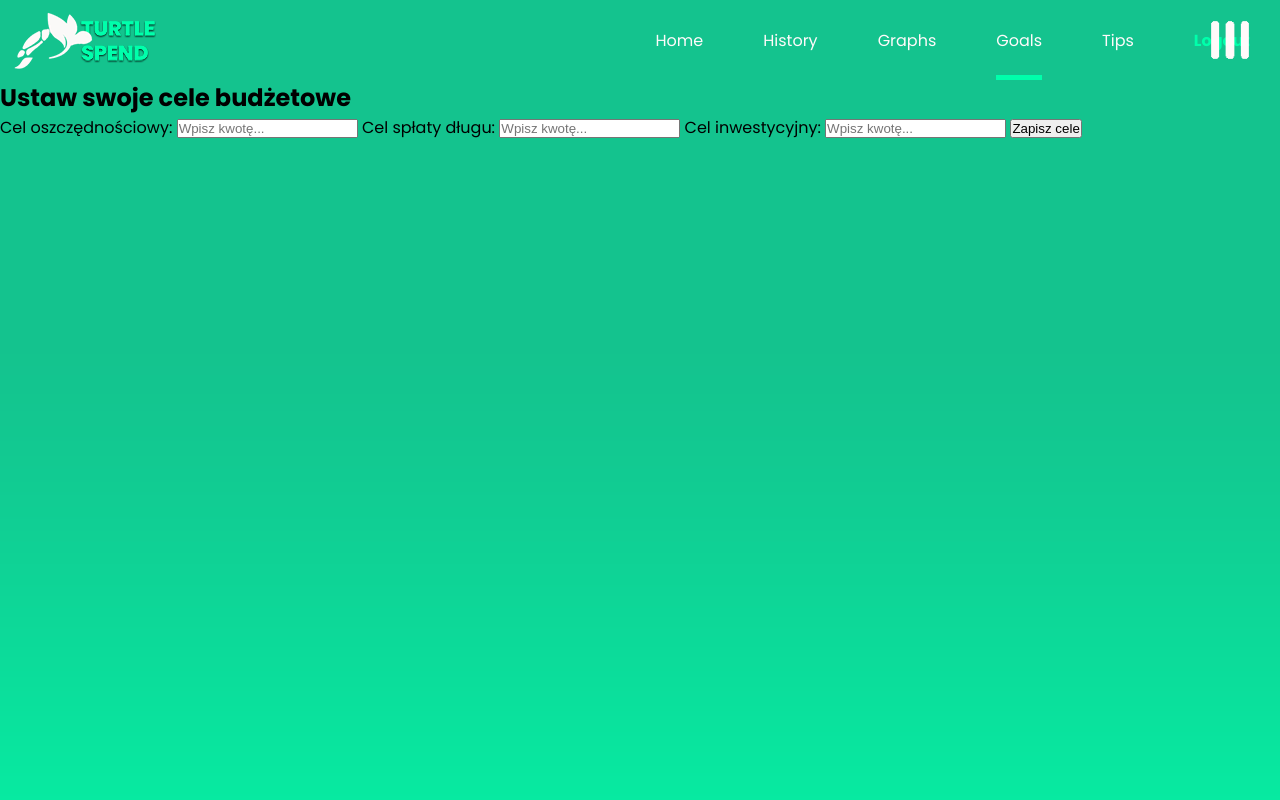
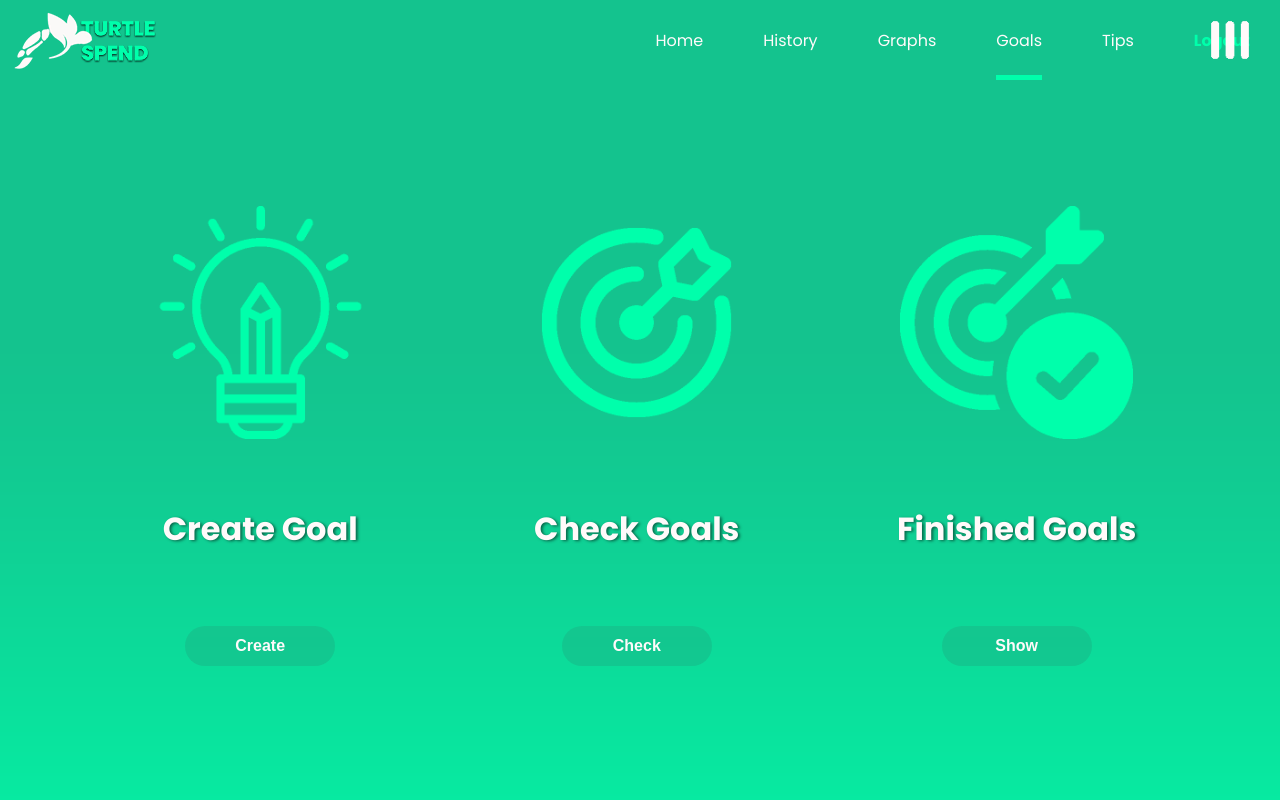
Before and after one commit to AlanWes/Budget-Managment-App, a Django app: page /goals/ in a window 1280 px wide. Run offline with Django 4.2, Linux system fonts and the light colour scheme; a user stored in the database is signed in.

Commit message:
new goals template, style

```diff
--- a/src_projects/Project_Budget/static/css/goals.css
+++ b/src_projects/Project_Budget/static/css/goals.css
@@ -2,7 +2,9 @@
 
 :root {
   --back-top: url('/static/images/back-top.png');
-  --back-bottom: url('/static/images/back-bottom.png');
+  --finished: url('/static/images/finished.png');
+  --list: url('/static/images/list.png');
+  --create: url('/static/images/create.png');
 }
 
 * {
@@ -15,11 +17,13 @@
 body {
   font-family: 'Poppins';
   font-weight: 400;
-  background-image: var(--back-top);
 }
 
 .container {
   overflow: hidden;
+  background-image: var(--back-top);
+  background-position: top center;
+  background-repeat: no-repeat;
 }
 
 .underline {
@@ -41,7 +45,7 @@ body {
   height: 10vh;
   width: 100vw;
   max-width: 100%;
-  background-color: rgb(20, 195, 142, 1);
+  background-color: transparent;
   background-size: cover;
   box-sizing: border-box;
   z-index: 999;
@@ -84,6 +88,102 @@ body {
 }
 
 /* MAIN APP */
+
+/* MAIN NAVIGATOR */
+
+.main {
+  display: flex;
+  flex-direction: row;
+  justify-content: space-evenly;
+  align-items: center;
+  height: 90vh;
+  width: 100vw;
+}
+
+.main button {
+  width: 150px;
+  height: 40px;
+  font-size: 1em;
+  font-weight: 600;
+  color: rgb(255,250,250);
+  border: none;
+  border-radius: 2em;
+  background-color: rgb(20, 195, 142, 0.8);
+  margin: 0.5em;
+}
+
+.main button:hover {
+  background-color: rgb(20, 195, 142, 1);
+}
+
+.main .create {
+  display: flex;
+  flex-direction: column;
+  justify-content: space-evenly;
+  align-items: center;
+  height: 600px;
+}
+
+.main .create h1 {
+  color: rgb(255,250,250);
+  text-shadow: 2px 1px 3px rgb(0,0,0, 0.5);
+}
+
+.main .create .create-img {
+  display: flex;
+  width: 233px;
+  height: 233px;
+  background-image: var(--create);
+  background-size: contain;
+  background-repeat: no-repeat;
+  background-position: center;
+}
+
+.main .list {
+  display: flex;
+  flex-direction: column;
+  justify-content: space-evenly;
+  align-items: center;
+  height: 600px;
+}
+
+.main .list h1 {
+  color: rgb(255,250,250);
+  text-shadow: 2px 1px 3px rgb(0,0,0, 0.5);
+}
+
+.main .list .list-img {
+  display: flex;
+  width: 233px;
+  height: 233px;
+  background-image: var(--list);
+  background-size: contain;
+  background-repeat: no-repeat;
+  background-position: center;
+}
+
+.main .finished {
+  display: flex;
+  flex-direction: column;
+  justify-content: space-evenly;
+  align-items: center;
+  height: 600px;
+}
+
+.main .finished h1 {
+  color: rgb(255,250,250);
+  text-shadow: 2px 1px 3px rgb(0,0,0, 0.5);
+}
+
+.main .finished .finished-img {
+  display: flex;
+  width: 233px;
+  height: 233px;
+  background-image: var(--finished);
+  background-size: contain;
+  background-repeat: no-repeat;
+  background-position: center;
+}
 
 /* MEDIA */
 
--- a/src_projects/Project_Budget/static/css/graphs.css
+++ b/src_projects/Project_Budget/static/css/graphs.css
@@ -88,8 +88,7 @@ body {
   width: 100vw;
   height: 90vh;
   background-image: var(--back-top);
-  background-size: cover;
-  background-position: center;
+  background-position: bottom;
 }
 
 .expense {
@@ -99,8 +98,7 @@ body {
   width: 100vw;
   height: 100vh;
   background-image: var(--back-bottom);
-  background-size: cover;
-  background-position: center;
+  background-position: top;
 }
 
 .income-graph {
--- a/src_projects/Project_Budget/static/css/home.css
+++ b/src_projects/Project_Budget/static/css/home.css
@@ -204,7 +204,7 @@ input[type=number]::-webkit-outer-spin-button {
 .income-section form .income-how h1 {
   position: relative;
   z-index: 2;
-  font-size: 3em;
+  font-size: 2.8em;
   font-weight: 600;
   color: rgb(255,250,250);
   text-shadow: 2px 0px 1px rgb(0,0,0, 0.5);
@@ -314,7 +314,7 @@ input[type=number]::-webkit-outer-spin-button {
 .spend-section form .spend-how h1 {
   position: relative;
   z-index: 2;
-  font-size: 3em;
+  font-size: 2.8em;
   font-weight: 600;
   color: rgb(255,250,250);
   text-shadow: 2px 0px 1px rgb(0,0,0, 0.5);
--- a/src_projects/Project_Budget/static/js/goals.js
+++ b/src_projects/Project_Budget/static/js/goals.js
@@ -1,28 +1,30 @@
 /// FOR CSS
 
-///MOBILE MENU BTN
+///NAVIGATOR
 
-const menubtn = document.querySelector(".menu-btn")
-const navLinks = document.querySelector(".nav-links")
+const createBtn = document.querySelector('.create button');
+const listBtn = document.querySelector('.list button');
+const finishedBtn = document.querySelector('.finished button');
+const createDiv = document.querySelector('.goals-create');
+const listDiv = document.querySelector('.goals-list');
+const finishedDiv = document.querySelector('.goals-finished');
+const mainDiv = document.querySelector('.main');
 
-menubtn.addEventListener('click',()=>{
-navLinks.classList.toggle('mobile-menu')
-})
+listDiv.classList.add('hidden');
+finishedDiv.classList.add('hidden');
+createDiv.classList.add('hidden');
 
-///GOALS
+createBtn.addEventListener('click', () => {
+  mainDiv.style.display = 'none';
+  createDiv.classList.remove('hidden');
+});
 
-const goalsForm = document.querySelector('.goals form');
-const goalsDiv = document.querySelector('.goals');
-const goalsAfterDiv = document.querySelector('.goals-after');
+listBtn.addEventListener('click', () => {
+  mainDiv.style.display = 'none';
+  listDiv.classList.remove('hidden');
+});
 
-goalsForm.addEventListener('submit', function(event) {
-  event.preventDefault();
-  goalsDiv.classList.toggle('hidden');
-  goalsAfterDiv.classList.toggle('hidden');
-  const savingsGoalText = document.querySelector('#savings-goal-text');
-  savingsGoalText.innerText = document.querySelector('#savings-goal').value;
-  const debtGoalText = document.querySelector('#debt-goal-text');
-  debtGoalText.innerText = document.querySelector('#debt-goal').value;
-  const investmentGoalText = document.querySelector('#investment-goal-text');
-  investmentGoalText.innerText = document.querySelector('#investment-goal').value;
+finishedBtn.addEventListener('click', () => {
+  mainDiv.style.display = 'none';
+  finishedDiv.classList.remove('hidden');
 });
--- a/src_projects/Project_Budget/templates/goals.html
+++ b/src_projects/Project_Budget/templates/goals.html
@@ -24,23 +24,31 @@
             </div>
             <img src="{% static 'images/menu-btn.png' %}" class="menu-btn">
         </nav>
-        <div class="goals">
-            <h2>Ustaw swoje cele budżetowe</h2>
-            <form>
-                <label for="savings-goal">Cel oszczędnościowy:</label>
-                <input type="number" id="savings-goal" name="savings-goal" min="0" placeholder="Wpisz kwotę...">
-                <label for="debt-goal">Cel spłaty długu:</label>
-                <input type="number" id="debt-goal" name="debt-goal" min="0" placeholder="Wpisz kwotę...">
-                <label for="investment-goal">Cel inwestycyjny:</label>
-                <input type="number" id="investment-goal" name="investment-goal" min="0" placeholder="Wpisz kwotę...">
-                <button type="submit">Zapisz cele</button>
-            </form>
+        <div class="main">
+            <div class="create">
+                <div class="create-img"></div>
+                <h1>Create Goal</h1>
+                <button>Create</button>
+            </div>
+            <div class="list">
+                <div class="list-img"></div>
+                <h1>Check Goals</h1>
+                <button>Check</button>
+            </div>
+            <div class="finished">
+                <div class="finished-img"></div>
+                <h1>Finished Goals</h1>
+                <button>Show</button>
+            </div>
         </div>
-        <div class="goals-after hidden">
-            <h2>Oto Twoje cele:</h2>
-            <p>Cel oszczędnościowy: <span id="savings-goal-text"></span></p>
-            <p>Cel spłaty długu: <span id="debt-goal-text"></span></p>
-            <p>Cel inwestycyjny: <span id="investment-goal-text"></span></p>
+        <div class="goals-create">
+            <h1>Create Goal:</h1>
+        </div>
+        <div class="goals-list">
+            <h1>Your Goals:</h1>
+        </div>
+        <div class="goals-finished">
+            <h1>Finished Goals:</h1>
         </div>
     </div>
     <!--JS-->
--- a/src_projects/Project_Budget/templates/history.html
+++ b/src_projects/Project_Budget/templates/history.html
@@ -10,7 +10,6 @@
 </head>
 <body>
     <div class="container">
-        <div class="back-top"></div>
         <nav class="navbar">
             <img src="{% static 'images/logo.png' %}" class="logo">
             <div class="nav-links">
@@ -34,7 +33,6 @@
                 </li>
               {% endfor %}
             </ul>
-            <div class="back-bottom"></div>
         </div>
     </div>
     <!--JS-->
```
Also changed, not shown: src_projects/Project_Budget/static/css/history.css (+4 -25 lines), src_projects/Project_Budget/static/images/create.png (added), src_projects/Project_Budget/static/images/finished.png (added), src_projects/Project_Budget/static/images/list.png (added).
